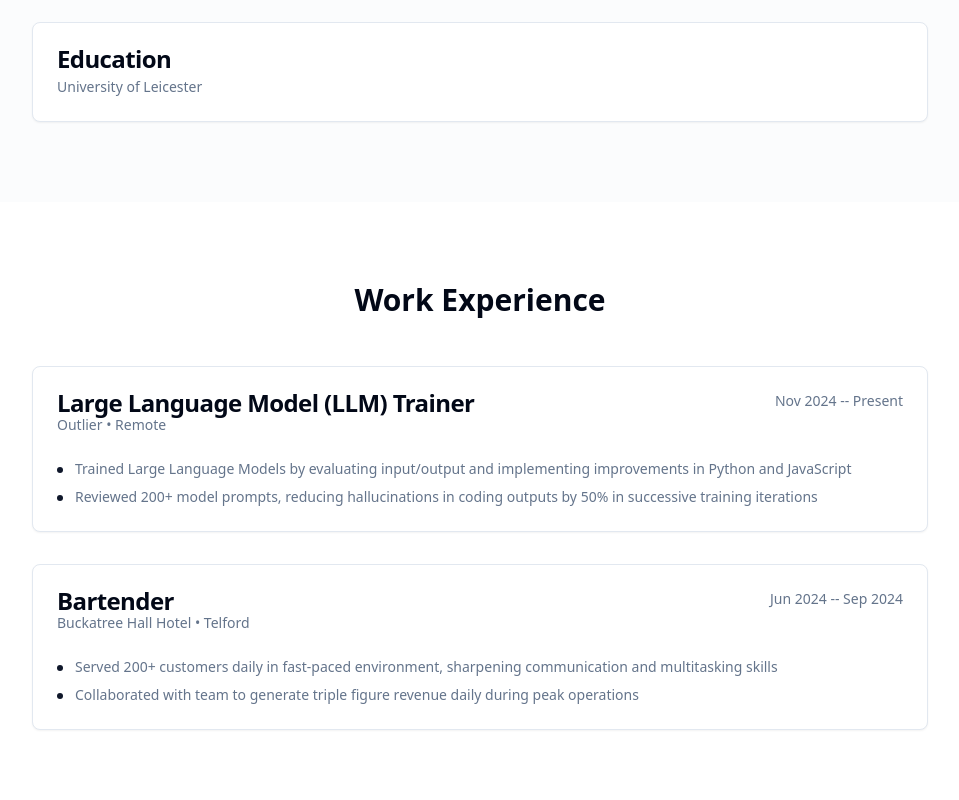
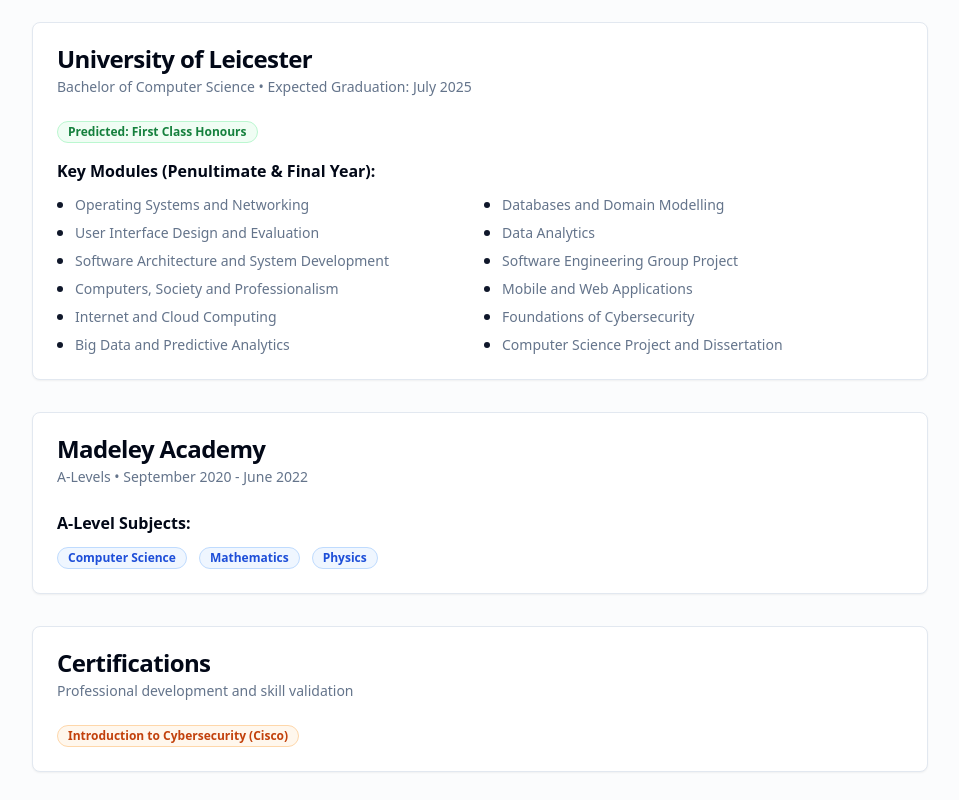
Before and after one commit to kav-sw19/web-portfolio, a React (Vite) app: page / in a window 1280 px wide. Shown: the part 620-1420 px from the top of the page, without its empty margins (160-1119 px from the left). Built offline with nearby package versions, Linux system fonts and the light colour scheme.

Commit message:
Add education details
Added education details for University of Leicester and Madeley Academy to the about section.

```diff
--- a/src/pages/Index.tsx
+++ b/src/pages/Index.tsx
@@ -1,3 +1,4 @@
+
 import { Button } from "@/components/ui/button";
 import { Card, CardContent, CardDescription, CardHeader, CardTitle } from "@/components/ui/card";
 import { Badge } from "@/components/ui/badge";
@@ -41,6 +42,21 @@ const Index = () => {
     location: "Telford",
     achievements: ["Served 200+ customers daily in fast-paced environment, sharpening communication and multitasking skills", "Collaborated with team to generate triple figure revenue daily during peak operations"]
   }];
+
+  const universityModules = [
+    "Operating Systems and Networking",
+    "Databases and Domain Modelling",
+    "User Interface Design and Evaluation",
+    "Data Analytics",
+    "Software Architecture and System Development",
+    "Software Engineering Group Project",
+    "Computers, Society and Professionalism",
+    "Mobile and Web Applications",
+    "Internet and Cloud Computing",
+    "Foundations of Cybersecurity",
+    "Big Data and Predictive Analytics",
+    "Computer Science Project and Dissertation"
+  ];
 
   return <div className="min-h-screen bg-background">
       {/* Navigation */}
@@ -87,13 +103,74 @@ const Index = () => {
       <section id="about" className="py-20 px-6 bg-muted/30">
         <div className="container mx-auto">
           <h2 className="text-3xl font-bold mb-12 text-center">About Me</h2>
-          <div className="max-w-4xl mx-auto">
+          <div className="max-w-4xl mx-auto space-y-8">
+            {/* University Education */}
             <Card>
               <CardHeader>
-                <CardTitle>Education</CardTitle>
-                <CardDescription>University of Leicester</CardDescription>
+                <CardTitle>University of Leicester</CardTitle>
+                <CardDescription>Bachelor of Computer Science • Expected Graduation: July 2025</CardDescription>
               </CardHeader>
+              <CardContent>
+                <div className="space-y-4">
+                  <div className="flex items-center gap-2">
+                    <Badge variant="outline" className="bg-green-50 text-green-700 border-green-200">
+                      Predicted: First Class Honours
+                    </Badge>
+                  </div>
+                  <div>
+                    <h4 className="font-semibold mb-3">Key Modules (Penultimate & Final Year):</h4>
+                    <div className="grid grid-cols-1 md:grid-cols-2 gap-2">
+                      {universityModules.map((module, index) => (
+                        <div key={index} className="flex items-center text-sm text-muted-foreground">
+                          <span className="w-1.5 h-1.5 bg-primary rounded-full mr-3 flex-shrink-0"></span>
+                          {module}
+                        </div>
+                      ))}
+                    </div>
+                  </div>
+                </div>
+              </CardContent>
+            </Card>
 
+            {/* Sixth Form Education */}
+            <Card>
+              <CardHeader>
+                <CardTitle>Madeley Academy</CardTitle>
+                <CardDescription>A-Levels • September 2020 - June 2022</CardDescription>
+              </CardHeader>
+              <CardContent>
+                <div className="space-y-4">
+                  <div>
+                    <h4 className="font-semibold mb-3">A-Level Subjects:</h4>
+                    <div className="flex flex-wrap gap-3">
+                      <Badge variant="outline" className="bg-blue-50 text-blue-700 border-blue-200">
+                        Computer Science
+                      </Badge>
+                      <Badge variant="outline" className="bg-blue-50 text-blue-700 border-blue-200">
+                        Mathematics
+                      </Badge>
+                      <Badge variant="outline" className="bg-blue-50 text-blue-700 border-blue-200">
+                        Physics
+                      </Badge>
+                    </div>
+                  </div>
+                </div>
+              </CardContent>
+            </Card>
+
+            {/* Certifications */}
+            <Card>
+              <CardHeader>
+                <CardTitle>Certifications</CardTitle>
+                <CardDescription>Professional development and skill validation</CardDescription>
+              </CardHeader>
+              <CardContent>
+                <div className="flex items-center gap-2">
+                  <Badge variant="outline" className="bg-orange-50 text-orange-700 border-orange-200">
+                    Introduction to Cybersecurity (Cisco)
+                  </Badge>
+                </div>
+              </CardContent>
             </Card>
           </div>
         </div>
```
